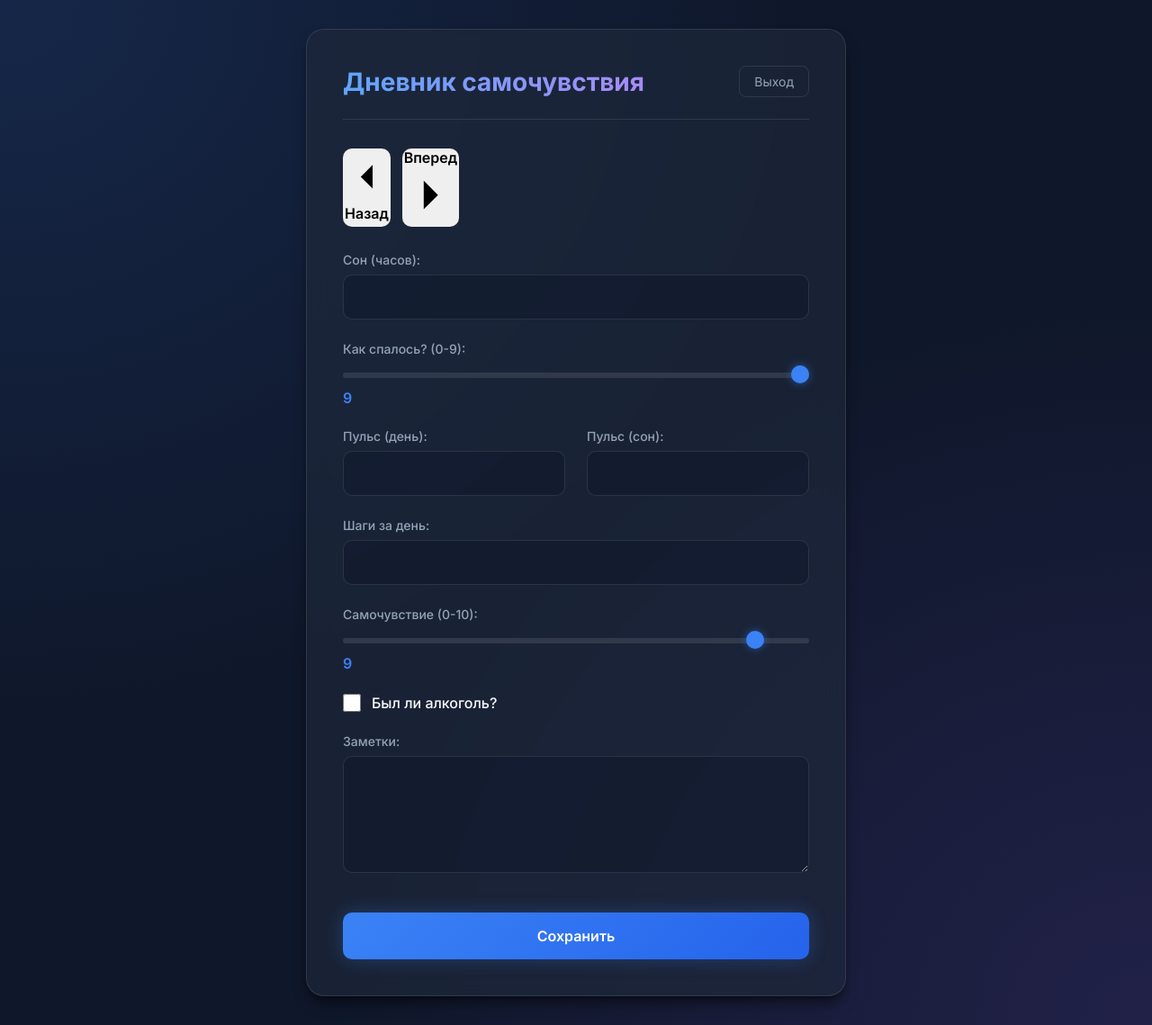
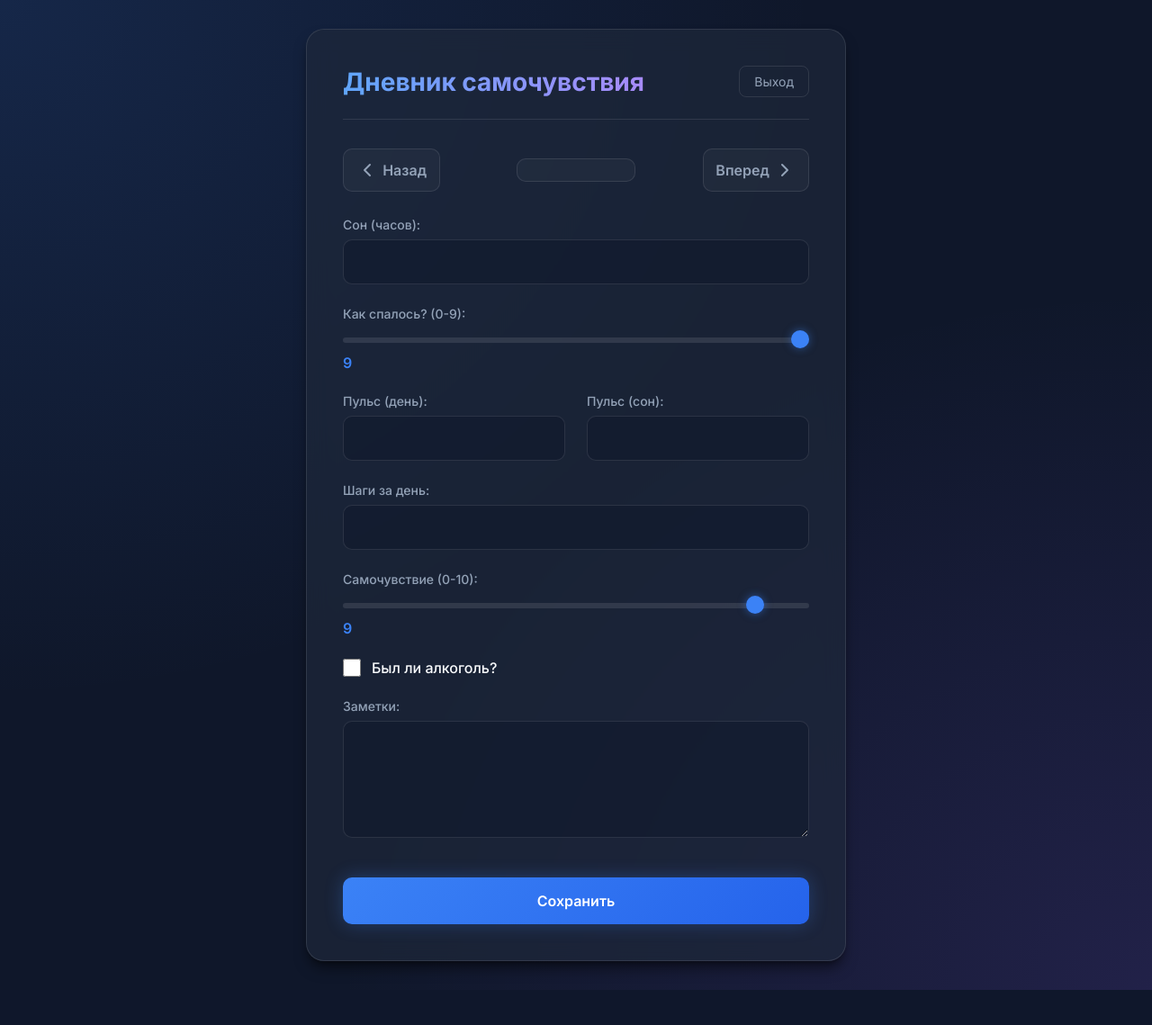
Before and after one commit to vsuh/sleepmon, a FastAPI app: template app/templates/form.html in a window 1280 px wide. Shown: the whole page at 90% size. After the commit the page ends 1100 px from the top, so only its background shows below. Run offline with FastAPI, Linux system fonts and the light colour scheme; the template is opened without the code that fills it, so the values that code supplies are empty.

Commit message:
style(web): update date navigation controls

```diff
--- a/app/static/style.css
+++ b/app/static/style.css
@@ -304,69 +304,82 @@
 
 /* Date navigation */
 .date-nav {
-    display: flex;
-    gap: 0.4rem;
-    margin-bottom: 1.5rem;
-    overflow-x: auto;
-    padding-bottom: 0.25rem;
-    scrollbar-width: thin;
+    display: grid;
+    grid-template-columns: 1fr auto 1fr;
+    align-items: center;
+    gap: 0.75rem;
+    margin-bottom: 1.75rem;
 }
 
-.date-nav-item {
-    flex-shrink: 0;
-    display: flex;
-    flex-direction: column;
-    align-items: center;
-    padding: 0.5rem 0.75rem;
+.date-current {
+    min-width: 132px;
+    text-align: center;
+    font-size: 1.1rem;
+    font-weight: 700;
+    color: var(--text-main);
+    padding: 0.75rem 1rem;
+    border: 1px solid var(--border);
     border-radius: 10px;
-    border: 1px solid var(--border);
     background: rgba(255,255,255,0.03);
-    text-decoration: none;
-    color: var(--text-muted);
-    font-size: 0.8rem;
-    cursor: pointer;
-    transition: all 0.15s ease;
-    min-width: 64px;
 }
 
-.date-nav-item:hover {
+.date-nav-button {
+    display: inline-flex;
+    align-items: center;
+    justify-content: center;
+    gap: 0.35rem;
+    min-height: 48px;
+    padding: 0.65rem 0.85rem;
+    background: rgba(255,255,255,0.03);
+    color: var(--text-muted);
+    border: 1px solid var(--border);
+}
+
+.date-nav-button:first-child {
+    justify-self: start;
+}
+
+.date-nav-button:last-child {
+    justify-self: end;
+}
+
+.date-nav-button:hover {
     background: rgba(255,255,255,0.07);
     color: var(--text-main);
     border-color: rgba(255,255,255,0.2);
 }
 
-.date-nav-item.active {
-    background: rgba(59, 130, 246, 0.15);
-    border-color: rgba(59, 130, 246, 0.4);
-    color: #60a5fa;
+.date-nav-button svg {
+    width: 24px;
+    height: 24px;
+    fill: none;
+    stroke: currentColor;
+    stroke-width: 2;
+    stroke-linecap: round;
+    stroke-linejoin: round;
 }
 
-.date-nav-label {
-    font-weight: 600;
-    font-size: 0.75rem;
-    margin-bottom: 0.15rem;
+@media (max-width: 520px) {
+    .container {
+        padding: 1.25rem;
     }
 
-.date-nav-date {
-    font-size: 0.7rem;
-    opacity: 0.65;
+    .date-nav {
+        gap: 0.4rem;
     }
 
-.date-picker-item {
-    border-style: dashed;
+    .date-nav-button span {
+        display: none;
     }
 
-.date-picker-item input[type="date"] {
-    background: transparent;
-    border: none;
-    color: var(--text-muted);
-    font-size: 0.75rem;
-    padding: 0;
-    width: 28px;
-    cursor: pointer;
+    .date-nav-button {
+        width: 48px;
+        padding: 0.5rem;
     }
 
-.date-picker-item input[type="date"]::-webkit-calendar-picker-indicator {
-    filter: invert(0.6);
-    cursor: pointer;
+    .date-current {
+        min-width: 118px;
+        padding: 0.7rem 0.5rem;
+        font-size: 1rem;
     }
+}
```
Lines whose indentation alone changed are shown as unchanged.
